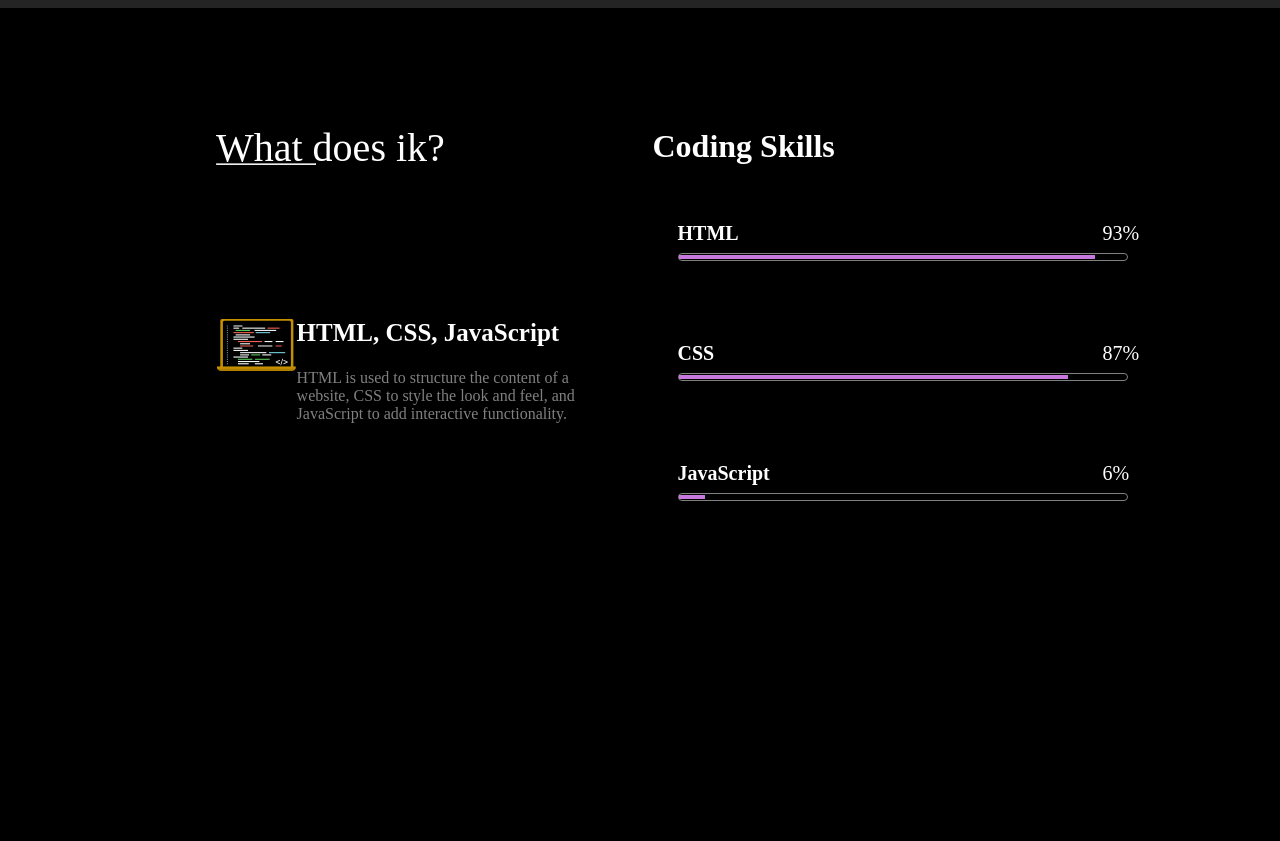
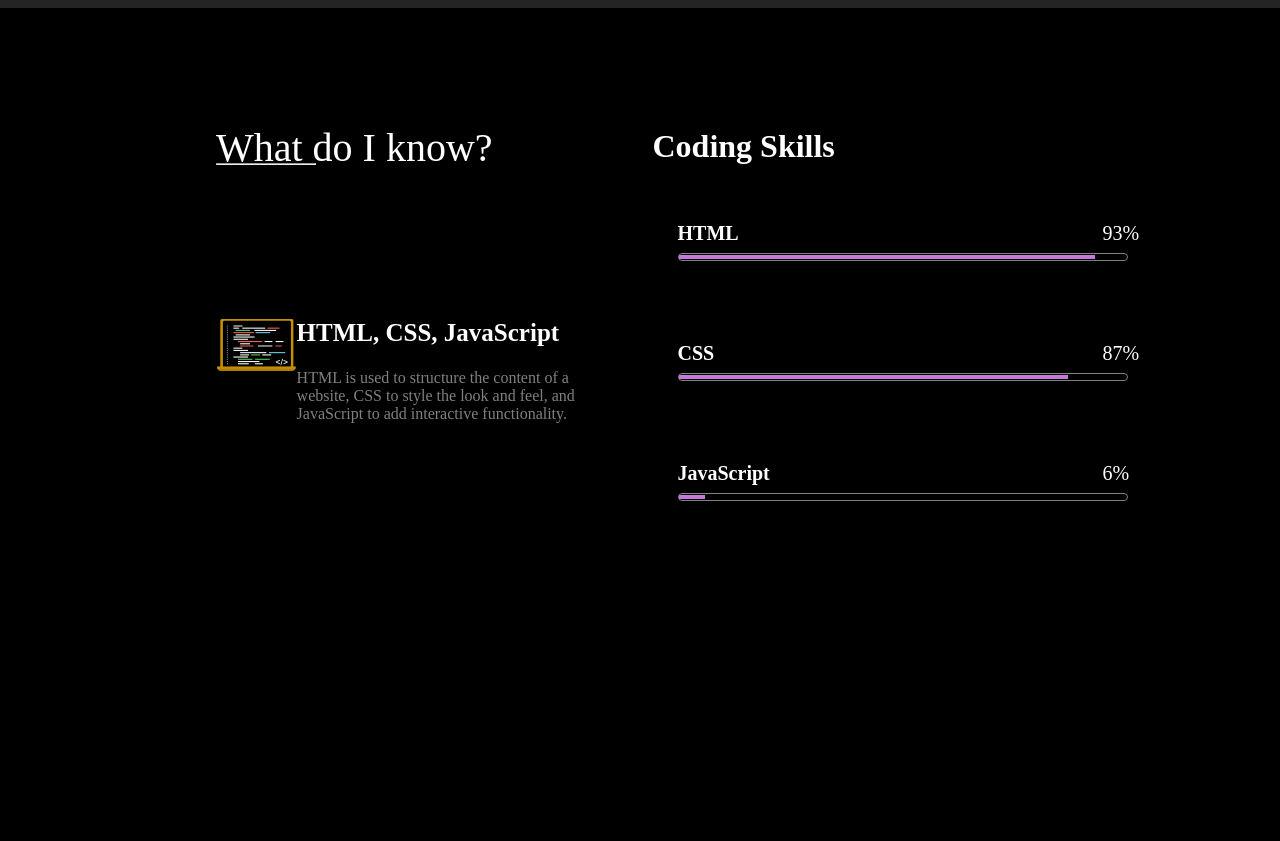
Before and after one commit to shamsky777/portfolio, a plain HTML site: page assets/pages/skills.html in a window 1280 px wide. Shown: the part 52-893 px from the top of the page. Drawn offline with Linux system fonts and the light colour scheme.

Commit message:
Add files via upload

```diff
--- a/assets/pages/skills.html
+++ b/assets/pages/skills.html
@@ -39,7 +39,7 @@
         <!-- Skills-Page -->
         <div class="skillspage">
             <div class="left-side_skills-page">
-                <span>What does ik?</span>
+                <span>What do I know?</span>
                 <hr>
                 <div class="codingabout">
                     <div class="left-side_codingabout">
```
